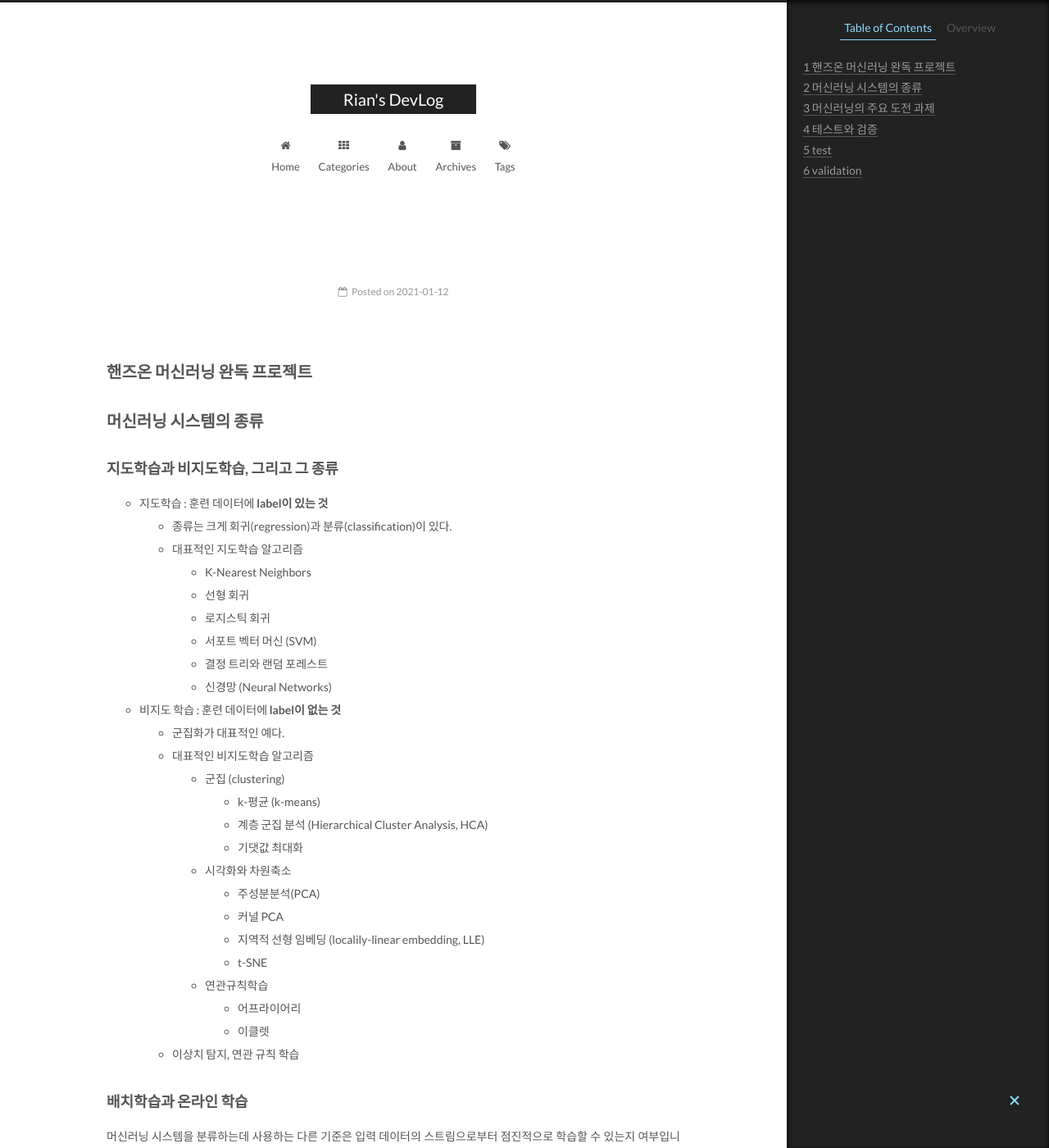
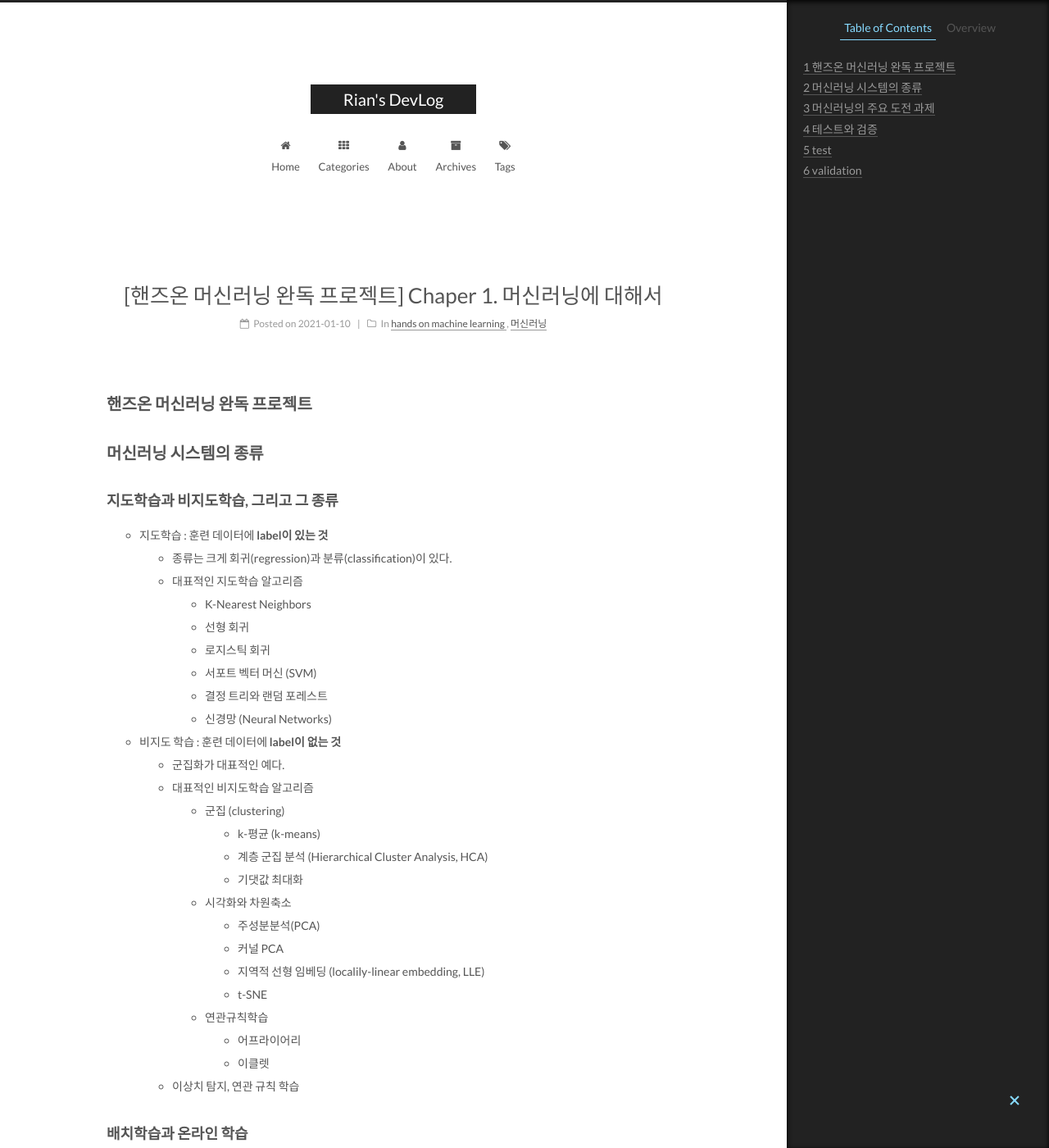
Before and after one commit to jiyeoon/jiyeoon.github.io, a Jekyll site: the page built from _posts/hands-on-machine-learning/2021-01-10-ch1.md, in a window 1280 px wide and 1400 px high. Shown: the whole window at 82% size. Built offline with Jekyll 4.4.1, drawn with Linux system fonts in a browser that asks for light colours; some of the changed text lies outside the part shown.

Commit message:
Update 2021-01-10-ch1.md

```diff
--- a/_posts/hands-on-machine-learning/2021-01-10-ch1.md
+++ b/_posts/hands-on-machine-learning/2021-01-10-ch1.md
@@ -1,6 +1,6 @@
 ---
 layout : post
-title : [핸즈온 머신러닝 완독 프로젝트] Chaper 1. 머신러닝에 대해서
+title : "[핸즈온 머신러닝 완독 프로젝트] Chaper 1. 머신러닝에 대해서"
 categories : [hands on machine learning, 머신러닝]
 date : 2021-01-10 20:00
 ---
```
